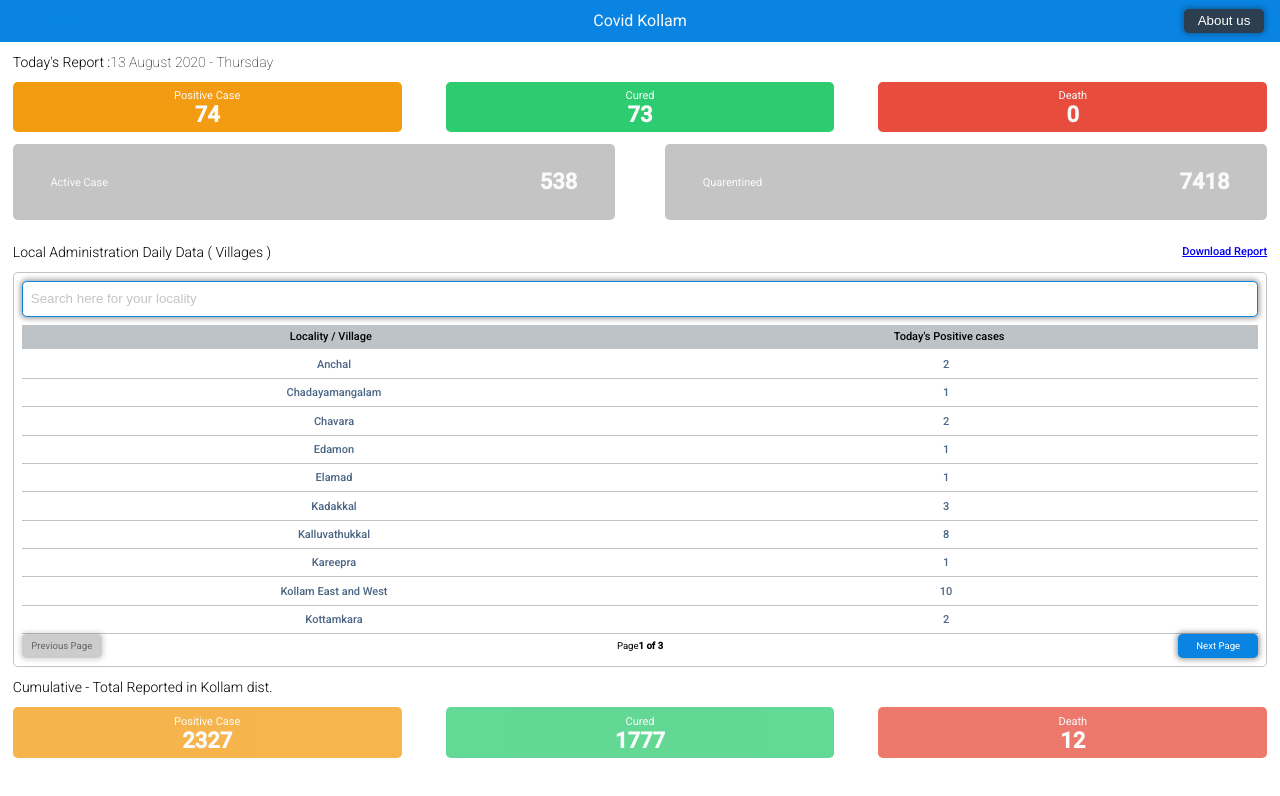
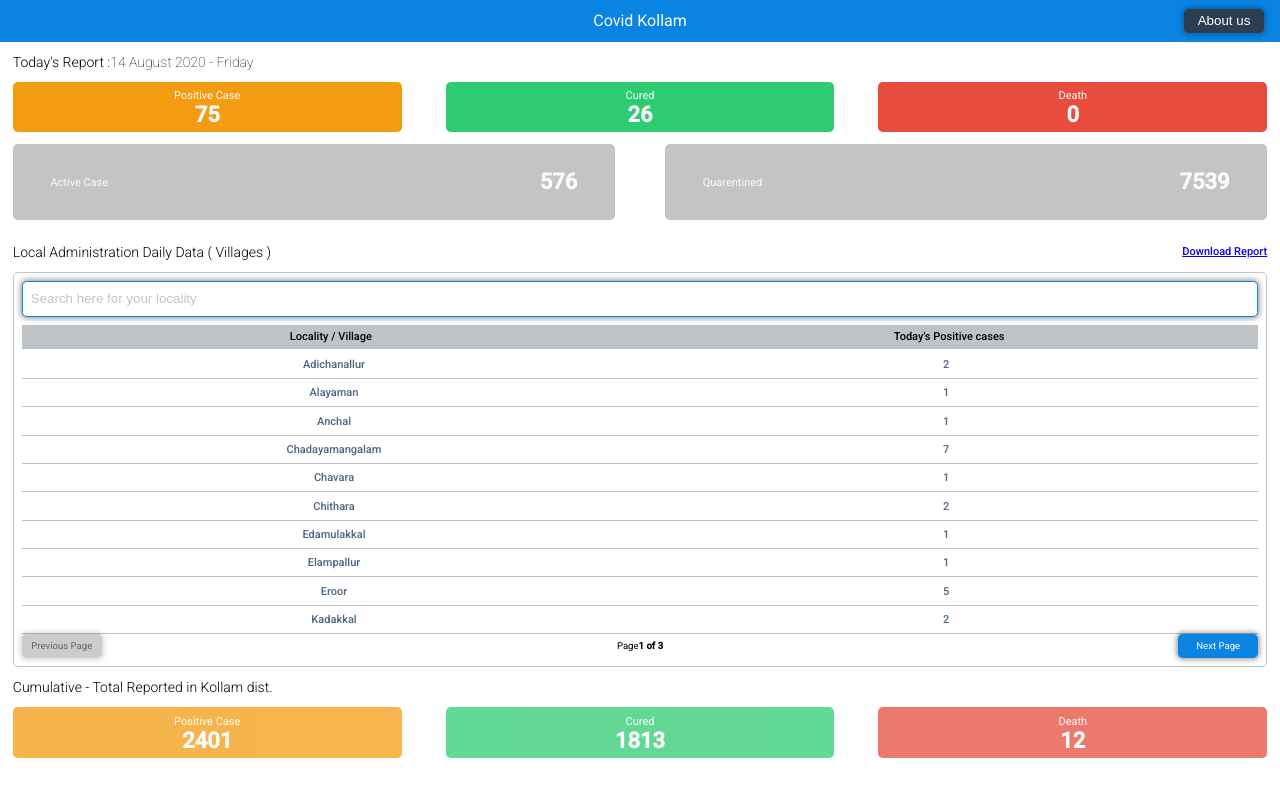
Before and after one commit to hkvongit/covid-kollam, a React (Create React App) app: page / in a window 1280 px wide. Shown: the top 796 px of the page. Built offline with nearby package versions, Linux system fonts and the light colour scheme.

Commit message:
august14

```diff
--- /dev/null
+++ b/src/data/2020-08-14-18-06.json
@@ -0,0 +1,177 @@
+{
+    "TodaysReportData": {
+        "title": "Today's Report",
+        "date": "14 August 2020 - Friday",
+        "statusCardDataMain": [
+            {
+                "title": "Positive Case",
+                "count": "75",
+                "backgroundColor": "var(--status-yellow)"
+            },
+            {
+                "title": "Cured",
+                "count": "26",
+                "backgroundColor": "var(--status-green)"
+            },
+            {
+                "title": "Death",
+                "count": "0",
+                "backgroundColor": "var(--status-red)"
+            }
+        ],
+        "statusCardDataSub": [
+            {
+                "title": "Active Case",
+                "count": "576",
+                "backgroundColor": "var(--status-yellow)"
+            },
+            {
+                "title": "Quarentined",
+                "count": "7539",
+                "backgroundColor": "var(--status-green)"
+            }
+        ]
+    },
+    "VillageStatsData": [
+        {
+            "locality": "Adichanallur",
+            "count": "2"
+        },
+        {
+            "locality": "Alayaman",
+            "count": "1"
+        },
+        {
+            "locality": "Anchal",
+            "count": "1"
+        },
+        {
+            "locality": "Chadayamangalam",
+            "count": "7"
+        },
+        {
+            "locality": "Chavara",
+            "count": "1"
+        },
+        {
+            "locality": "Chithara",
+            "count": "2"
+        },
+        {
+            "locality": "Edamulakkal",
+            "count": "1"
+        },
+        {
+            "locality": "Elampallur",
+            "count": "1"
+        },
+        {
+            "locality": "Eroor",
+            "count": "5"
+        },
+        {
+            "locality": "Kadakkal",
+            "count": "2"
+        },
+        {
+            "locality": "Karavaloor",
+            "count": "3"
+        },
+        {
+            "locality": "Kareepra",
+            "count": "2"
+        },
+        {
+            "locality": "Karunagappally",
+            "count": "1"
+        },
+        {
+            "locality": "Kollam East and West",
+            "count": "16"
+        },
+        {
+            "locality": "Kottamkara",
+            "count": "1"
+        },
+        {
+            "locality": "Kottarakkara",
+            "count": "1"
+        },
+        {
+            "locality": "Kummil",
+            "count": "1"
+        },
+        {
+            "locality": "Nilamel",
+            "count": "4"
+        },
+        {
+            "locality": "Panmana",
+            "count": "3"
+        },
+        {
+            "locality": "Panayam",
+            "count": "3"
+        },
+        {
+            "locality": "Paravoor",
+            "count": "1"
+        },
+        {
+            "locality": "Perayam",
+            "count": "1"
+        },
+        {
+            "locality": "Thazhava",
+            "count": "3"
+        },
+        {
+            "locality": "Thenmala",
+            "count": "1"
+        },
+        {
+            "locality": "Thevalakkara",
+            "count": "3"
+        },
+        {
+            "locality": "Thrikkadavoor",
+            "count": "3"
+        },
+        {
+            "locality": "Thrikkaruva",
+            "count": "1"
+        },
+        {
+            "locality": "Thrikkovilvattom",
+            "count": "2"
+        },
+        {
+            "locality": "Veliyam",
+            "count": "1"
+        },
+        {
+            "locality": "Vilakudy",
+            "count": "1"
+        }
+    ],
+    "TotalReportData": {
+        "title": "Cumulative - Total Reported in Kollam dist.",
+        "statusCardDataMain": [
+            {
+                "title": "Positive Case",
+                "count": "2401",
+                "backgroundColor": "var(--status-yellow)"
+            },
+            {
+                "title": "Cured",
+                "count": "1813",
+                "backgroundColor": "var(--status-green)"
+            },
+            {
+                "title": "Death",
+                "count": "12",
+                "backgroundColor": "var(--status-red)"
+            }
+        ]
+    }
+}
--- a/src/data/index.js
+++ b/src/data/index.js
@@ -1,5 +1,5 @@
-import Data from './2020-08-13-18-06.json'
+import Data from './2020-08-14-18-06.json'
 export default Data
 
-export const downloadLink = "https://drive.google.com/file/d/1-izOpx6s2yTTwNo7U0qAW0fUbggIOTLQ/view?usp=sharing"
+export const downloadLink = "https://drive.google.com/file/d/1DqGYTRmg51QdpIwI8DdSOCxCYsGaRREJ/view?usp=sharing"
 // code editor
```
